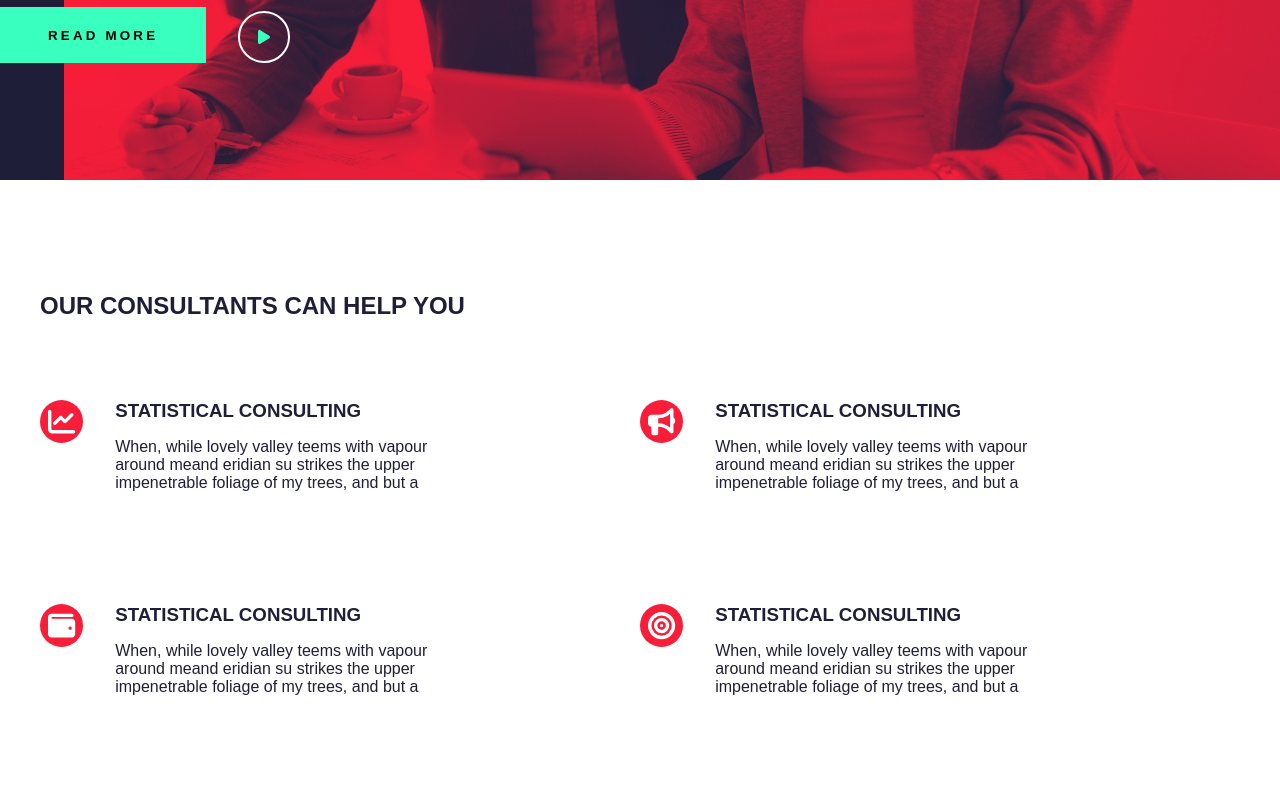
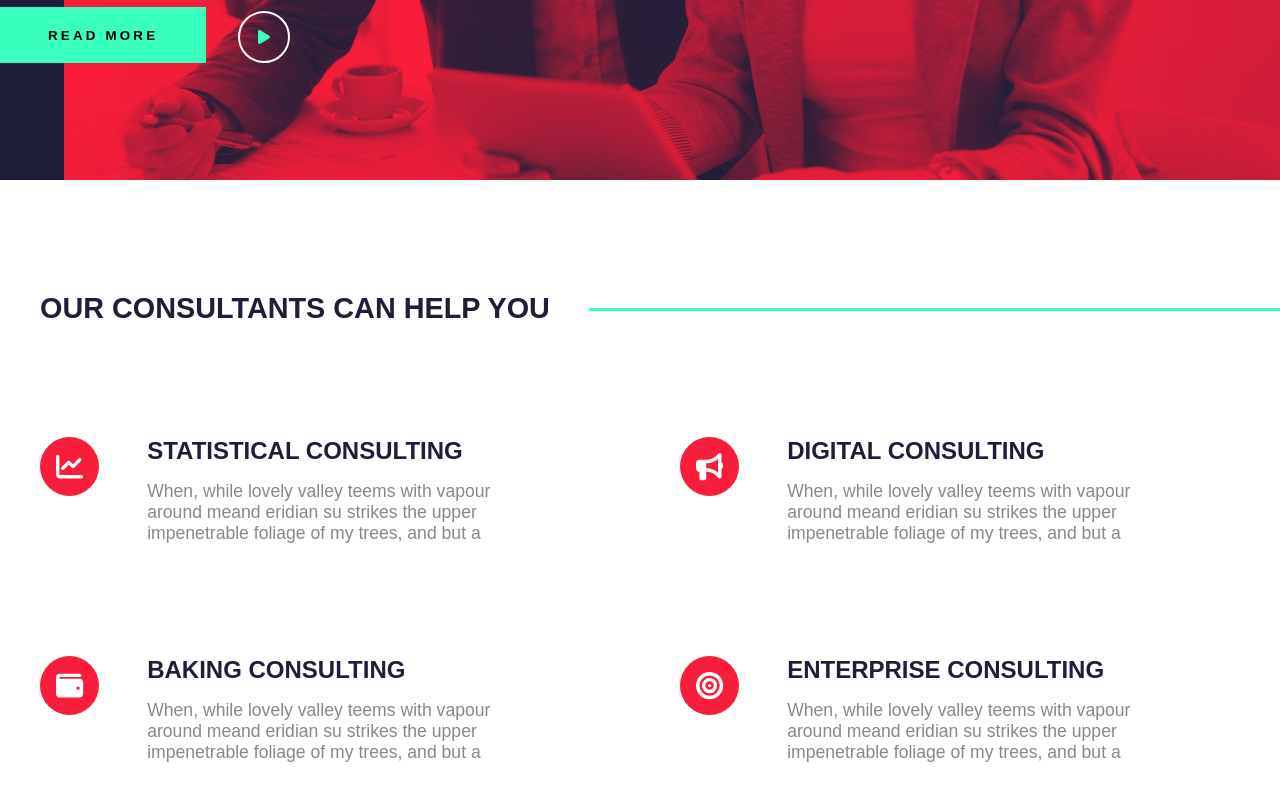
Before and after one commit to DavideSias/proj-html-vuejs, a Vue app: page / in a window 1280 px wide. Shown: the part 620-1420 px from the top of the page. Built offline with nearby package versions, Linux system fonts and the light colour scheme; a web font is replaced by a local one.

Commit message:
Add consultant section details

```diff
--- a/src/App.vue
+++ b/src/App.vue
@@ -35,9 +35,11 @@ export default {
 
 <style lang="scss">
 @import '@/assets/scss/reset';
+@import '@/assets/scss/variables';
 @import url('https://fonts.googleapis.com/css2?family=Bai+Jamjuree:wght@300;400;500;600;700&display=swap');
 
 body{
   font-family: 'Bai Jamjuree', sans-serif;
+  background-color: $brand-color;
 }
 </style>
--- a/src/components/ConsultantComponent.vue
+++ b/src/components/ConsultantComponent.vue
@@ -1,4 +1,5 @@
 <template>
+  <section>
     <div class="container">
       <h2>our consultants can help you</h2>
       <div class="card-container">
@@ -22,7 +23,7 @@
             class="icon"
           />
           <div class="card-content">
-          <h3>statistical consulting</h3>
+            <h3>digital consulting</h3>
             <p>
               When, while lovely valley teems with vapour around
               meand eridian su strikes the upper impenetrable
@@ -36,7 +37,7 @@
             class="icon"
           />
           <div class="card-content">
-          <h3>statistical consulting</h3>
+            <h3>baking consulting</h3>
             <p>
               When, while lovely valley teems with vapour around
               meand eridian su strikes the upper impenetrable
@@ -50,7 +51,7 @@
             class="icon"
           />
           <div class="card-content">
-          <h3>statistical consulting</h3>
+            <h3>enterprise consulting</h3>
             <p>
               When, while lovely valley teems with vapour around
               meand eridian su strikes the upper impenetrable
@@ -60,6 +61,7 @@
         </div>
       </div>
     </div>
+  </section>
 </template>
 
 <script>
@@ -73,37 +75,60 @@ export default {
 
 <style lang="scss" scoped>
 @import '@/assets/scss/variables';
+
+section{
+  position: relative;
   .container{
     max-width: 1200px;
     margin: 0 auto;
     color: $brand-color;
 
     h2{
+      font-size: 1.8rem;
       text-transform: uppercase;
-    margin-bottom: 5rem;
+      margin-bottom: 7rem;
+
+      &::after{
+        content: '';
+        width: 54%;
+        vertical-align: middle;
+        margin-left: 2rem;
+        display: inline-block;
+        border-top: 3px solid $btn-light-color;
+        position: absolute;
+        right: 0;
+        top: 8rem;
+      }
     }
 
     .card-container{
       display: flex;
       flex-wrap: wrap;
+      column-gap: 5rem;
     }
 
     .card{
-    flex: 0 1 calc(100% / 2);
+      flex: 0 1 calc((100% / 2) - 2.5rem);
       display: flex;
-    column-gap: 2rem;
+      column-gap: 3rem;
       margin-bottom: 7rem;
 
       .card-content{
-      padding-right: 10rem;
+        padding-right: 6rem;
 
         h3{
+          margin-bottom: 1rem;
+          font-size: 1.5rem;
           text-transform: uppercase;
-        margin-bottom: 1rem;
+        }
+
+        p{
+          color: #888;
+          font-size: 1.1rem;
         }
       }
       .icon{
-        padding: 0.5rem;
+          padding: 1rem;
           font-size: 1.7rem;
           color: white;
           background-color: $hover-color;
@@ -111,4 +136,6 @@ export default {
       }
     }
   }
+
+}
 </style>
--- a/src/components/MainSection.vue
+++ b/src/components/MainSection.vue
@@ -18,5 +18,6 @@ export default {
 <style lang="scss" scoped>
   .consultant{
     padding: 7rem 0 3rem 0;
+    background-color: white;
   }
 </style>
```
Lines whose indentation alone changed are shown as unchanged.
